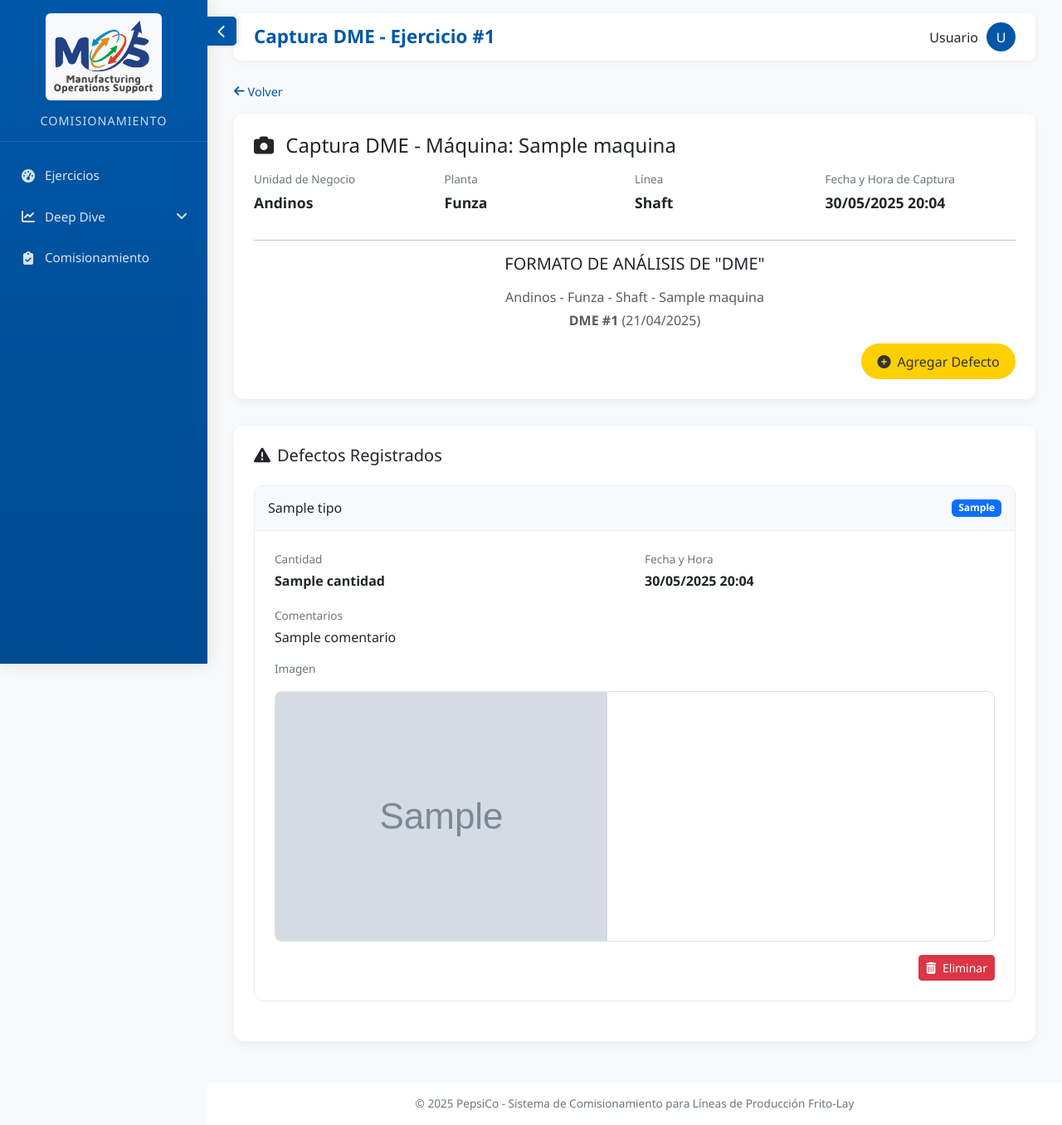
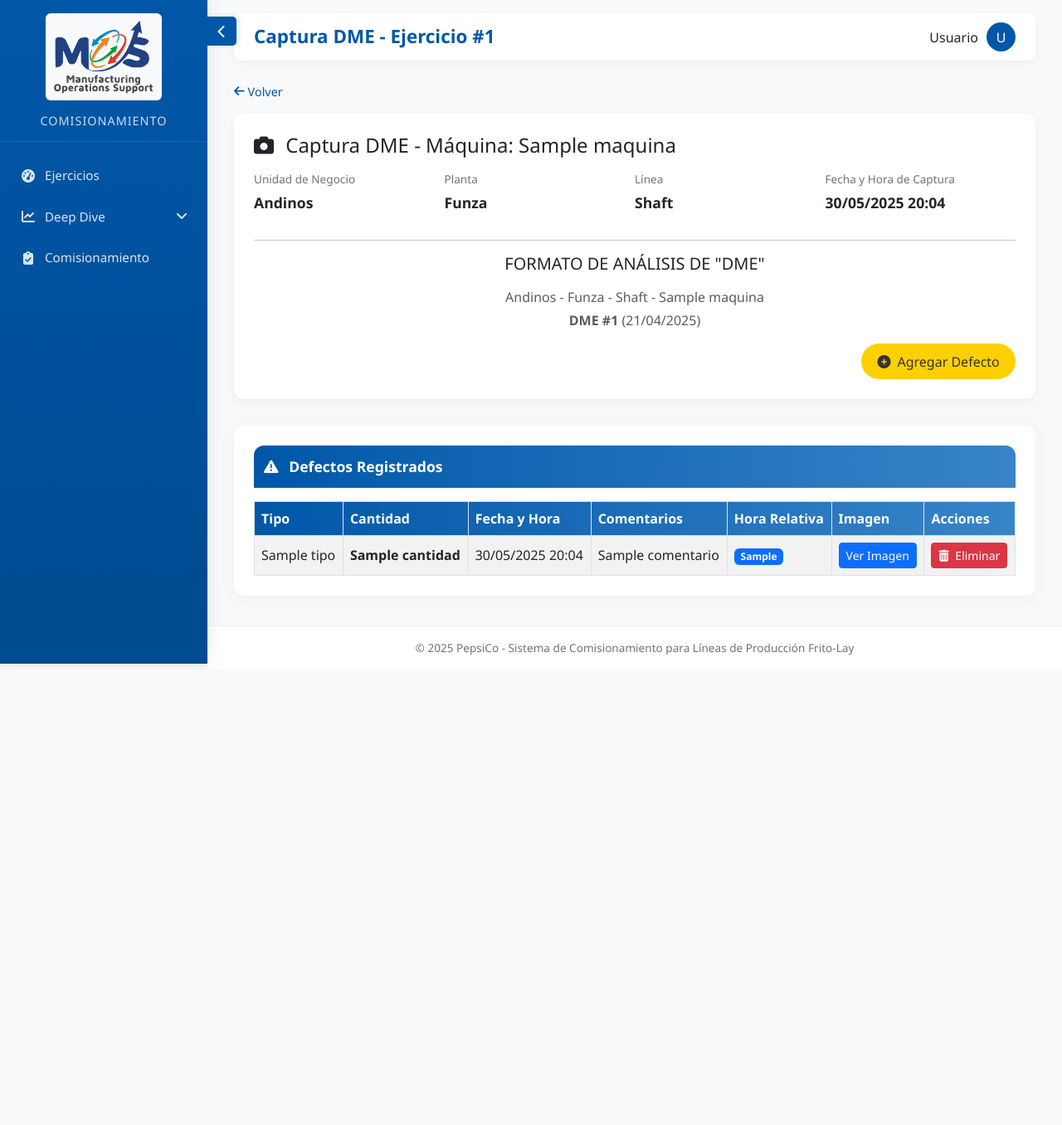
Before and after one commit to Kershak-s/sistema-comisionamiento-pepsico, a Flask app: template templates/dme_capture_detail.html in a window 1280 px wide. Shown: the whole page at 83% size. After the commit the page ends 800 px from the top, so only its background shows below. Run offline with Flask 3, Linux system fonts and the light colour scheme; the template is opened without the code that fills it: values that come from a table or form of the project are taken from there, most other values are stand-ins (such as "Sample title", 1, 10 or a date in 2020); grey boxes marked "Sample" are stand-in pictures; some libraries are stand-ins or nearby versions.

Commit message:
add - Mejorar la visualización de defectos registrados en el detalle del ejercicio DME con una tabla estilizada y contenedores mejorados

```diff
--- a/templates/dme_capture_detail.html
+++ b/templates/dme_capture_detail.html
@@ -165,6 +165,34 @@
         max-height: 300px;
         object-fit: contain;
     }
+
+    .capture-table-container {
+        margin-bottom: 20px;
+        box-shadow: 0 4px 16px rgba(76, 175, 80, 0.08);
+    }
+
+    .capture-title {
+        background: linear-gradient(90deg, #0057a8 0%, #3984c9 100%);
+        color: white;
+        font-weight: 600;
+        font-size: 1.1rem;
+        padding: 0.75rem;
+        border-radius: 12px 12px 0 0;
+        margin-bottom: 1rem;
+    }
+
+    .excel-header-row {
+        background: linear-gradient(90deg, #0057a8 0%, #3984c9 100%);
+        color: #fff;
+    }
+
+    .table-striped tbody tr:nth-of-type(odd) {
+        background-color: #f2f2f2;
+    }
+
+    .table-striped tbody tr:nth-of-type(even) {
+        background-color: #ffffff;
+    }
 </style>
 {% endblock %}
 
@@ -219,60 +247,68 @@
 </div>
 
 <!-- Contenedor de Defectos -->
-<div class="defects-container">
-    <h5 class="mb-4"><i class="fas fa-exclamation-triangle me-2"></i>Defectos Registrados</h5>
+<div class="defects-container capture-table-container" style="margin-bottom: 20px; box-shadow: 0 4px 16px rgba(76, 175, 80, 0.08);">
+    <div class="capture-title" style="background: linear-gradient(90deg, #0057a8 0%, #3984c9 100%); color: white; font-weight: 600; font-size: 1.1rem;">
+        <i class="fas fa-exclamation-triangle me-2"></i> Defectos Registrados
+    </div>
 
     {% if captura.defectos and captura.defectos|length > 0 %}
+    <div class="table-responsive">
+        <table class="table table-bordered table-striped align-middle mb-0">
+            <thead>
+                <tr class="excel-header-row" style="background: linear-gradient(90deg, #0057a8 0%, #3984c9 100%); color: #fff;">
+                    <th style="background: none; color: #fff;">Tipo</th>
+                    <th style="background: none; color: #fff;">Cantidad</th>
+                    <th style="background: none; color: #fff;">Fecha y Hora</th>
+                    <th style="background: none; color: #fff;">Comentarios</th>
+                    <th style="background: none; color: #fff;">Hora Relativa</th>
+                    <th style="background: none; color: #fff;">Imagen</th>
+                    <th style="background: none; color: #fff;">Acciones</th>
+                </tr>
+            </thead>
+            <tbody>
                 {% for defecto in captura.defectos|sort(attribute='fecha_hora', reverse=true) %}
-    <div class="defect-card">
-        <div class="defect-header">
-            <h6 class="mb-0">{{ defecto.tipo }}</h6>
+                <tr>
+                    <td >{{ defecto.tipo }}</td>
+                    <td ><strong>{{ defecto.cantidad }}</strong></td>
+                    <td >{{ defecto.fecha_hora|fromiso|strftime('%d/%m/%Y %H:%M') }}</td>
+                    <td>
+                        {% if defecto.comentario %}
+                            {{ defecto.comentario }}
+                        {% else %}
+                            <span class="text-muted">-</span>
+                        {% endif %}
+                    </td>
+                    <td>
                         <span class="badge bg-primary">{{ defecto.hora_relativa }}</span>
-        </div>
-        <div class="defect-body">
-            <div class="row">
-                <div class="col-md-6">
-                    <div class="defect-info-item">
-                        <div class="defect-info-label">Cantidad</div>
-                        <div><strong>{{ defecto.cantidad }}</strong></div>
-                    </div>
-                </div>
-                <div class="col-md-6">
-                    <div class="defect-info-item">
-                        <div class="defect-info-label">Fecha y Hora</div>
-                        <div><strong>{{ defecto.fecha_hora|fromiso|strftime('%d/%m/%Y %H:%M') }}</strong></div>
-                    </div>
-                </div>
-            </div>
-
-            {% if defecto.comentario %}
-            <div class="defect-info-item mt-2">
-                <div class="defect-info-label">Comentarios</div>
-                <div>{{ defecto.comentario }}</div>
-            </div>
-            {% endif %}
-
+                    </td>
+                    <td>
                         {% if defecto.imagen %}
-            <div class="defect-info-item mt-3">
-                <div class="defect-info-label">Imagen</div>
+                        <button class="btn btn-sm btn-primary text-light" type="button" data-bs-toggle="collapse" data-bs-target="#imgCollapse{{ loop.index }}" aria-expanded="false" aria-controls="imgCollapse{{ loop.index }}">
+                            Ver Imagen
+                        </button>
+                        <div class="collapse mt-2" id="imgCollapse{{ loop.index }}">
                             <div class="defect-image">
                                 <img src="{{ defecto.imagen }}" alt="Imagen del defecto" class="img-fluid">
                             </div>
                         </div>
+                        {% else %}
+                        <span class="text-muted">Sin imagen</span>
                         {% endif %}
-
-            <div class="defect-actions">
-                <form
-                    action="{{ url_for('delete_dme_defect', exercise_id=exercise.id, capture_id=captura.id, defect_id=defecto.id) }}"
+                    </td>
+                    <td>
+                        <form action="{{ url_for('delete_dme_defect', exercise_id=exercise.id, capture_id=captura.id, defect_id=defecto.id) }}"
                             method="POST" onsubmit="return confirm('¿Está seguro de eliminar este defecto?')">
-                    <button type="submit" class="btn btn-sm btn-danger">
+                            <button type="submit" class="btn btn-danger btn-sm delete-capture" title="Eliminar defecto">
                                 <i class="fas fa-trash-alt me-1"></i> Eliminar
                             </button>
                         </form>
+                    </td>
+                </tr>
+                {% endfor %}
+            </tbody>
+        </table>
     </div>
-        </div>
-    </div>
-    {% endfor %}
     {% else %}
     <div class="no-defects">
         <i class="fas fa-exclamation-circle d-block"></i>
```
Lines whose indentation alone changed are shown as unchanged.
